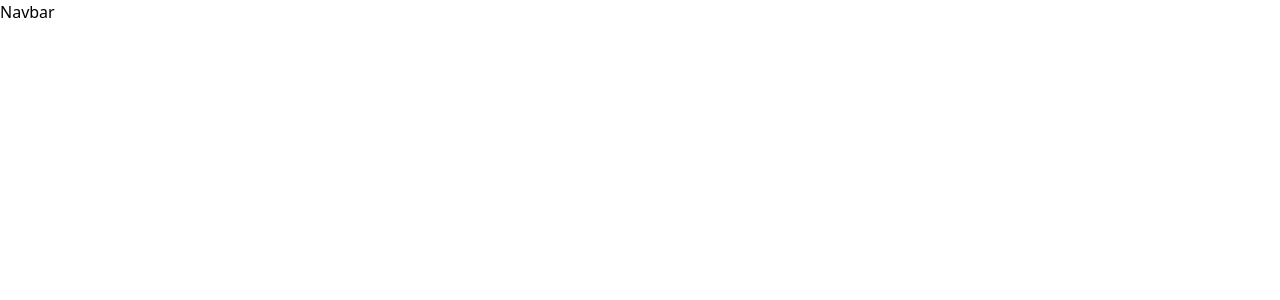
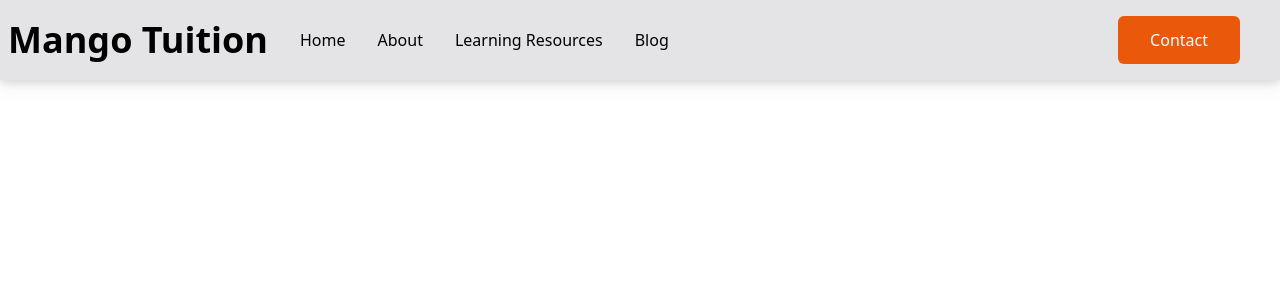
Before and after one commit to dotunomidiora/mangotuition, a React (Create React App) app: page / in a window 1280 px wide. Shown: the top 300 px of the page. Built offline with nearby package versions, Linux system fonts and the light colour scheme.

Commit message:
Navbar update

```diff
--- a/package.json
+++ b/package.json
@@ -3,6 +3,7 @@
   "version": "0.1.0",
   "private": true,
   "dependencies": {
+    "@heroicons/react": "^2.0.16",
     "@testing-library/jest-dom": "^5.16.5",
     "@testing-library/react": "^13.4.0",
     "@testing-library/user-event": "^13.5.0",
--- a/src/components/Navbar.jsx
+++ b/src/components/Navbar.jsx
@@ -1,8 +1,38 @@
-import React from 'react'
+import React, {useState} from 'react'
+import {Bars3Icon, XMarkIcon} from '@heroicons/react/24/solid'
 
 const Navbar = () => {
+    const [nav, setNav] = useState(false)
+    const handleClick = () => setNav(!nav);
   return (
-    <div>Navbar</div>
+    <div className='w-screen h-[80px] z-10 bg-zinc-200 fixed drop-shadow-lg'>
+        <div className='px-2 flex justify-between items-center w-full h-full'>
+            <div className='flex items-center'>
+                <h1 className='text-3xl font-bold mr-4 sm:text-4xl'>Mango Tuition</h1>
+                <ul className='hidden md:flex'>
+                    <li>Home</li>
+                    <li>About</li>
+                    <li>Learning Resources</li>
+                    <li>Blog</li>
+                </ul>
+            </div>
+            <div className='hidden md:flex pr-4'>
+                <button className='border-none mr-4 px-8 py-3'>Contact</button>
+            </div>
+            <div className='md:hidden' onClick={handleClick}>
+                {!nav ? <Bars3Icon className="w-5" /> : <XMarkIcon className="w-5" />}
+            </div>
+        </div>
+        <ul className={!nav ? 'hidden' : 'absolute bg-zinc-200 w-full px-8'}>
+            <li className='border-b-2 border-zinc-300 w-full'>Home</li>
+            <li className='border-b-2 border-zinc-300 w-full'>About</li>
+            <li className='border-b-2 border-zinc-300 w-full'>Learning Resources</li>
+            <li className='border-b-2 border-zinc-300 w-full'>Blog</li>
+            <div className='flex flex-col my-4'>
+                <button className='bg-transparent text-orange-600 px-8 py-3 mb-4'>Contact</button>
+            </div>
+        </ul>
+    </div>
   )
 }
 
--- a/src/index.css
+++ b/src/index.css
@@ -1,3 +1,14 @@
 @tailwind base;
 @tailwind components;
 @tailwind utilities;
+
+@layer base {
+  li {
+    @apply p-4
+  }
+
+  button {
+    @apply text-white border bg-orange-600 border-orange-600
+    hover:bg-transparent hover:text-orange-600 rounded-md
+  }
+}
```
Also changed, not shown: 1 other file (tests, documents, lock files or other folders).
